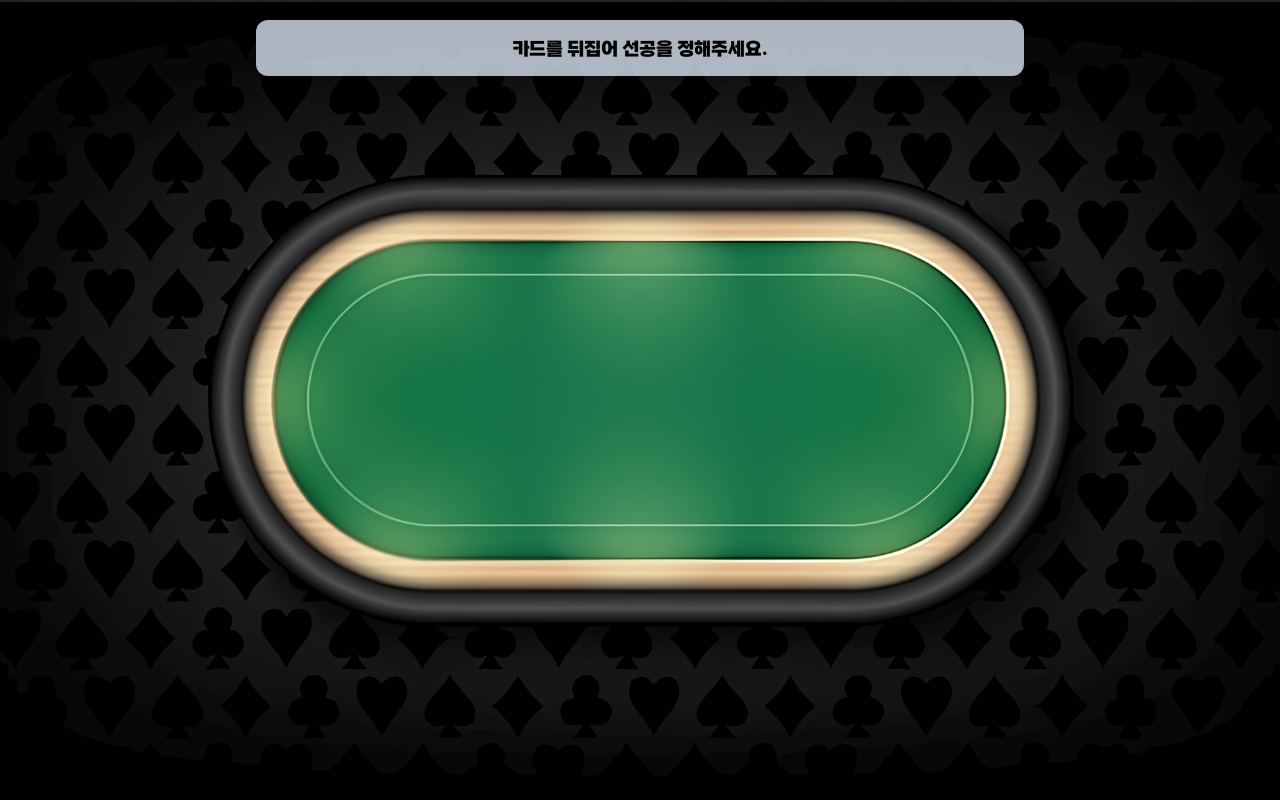
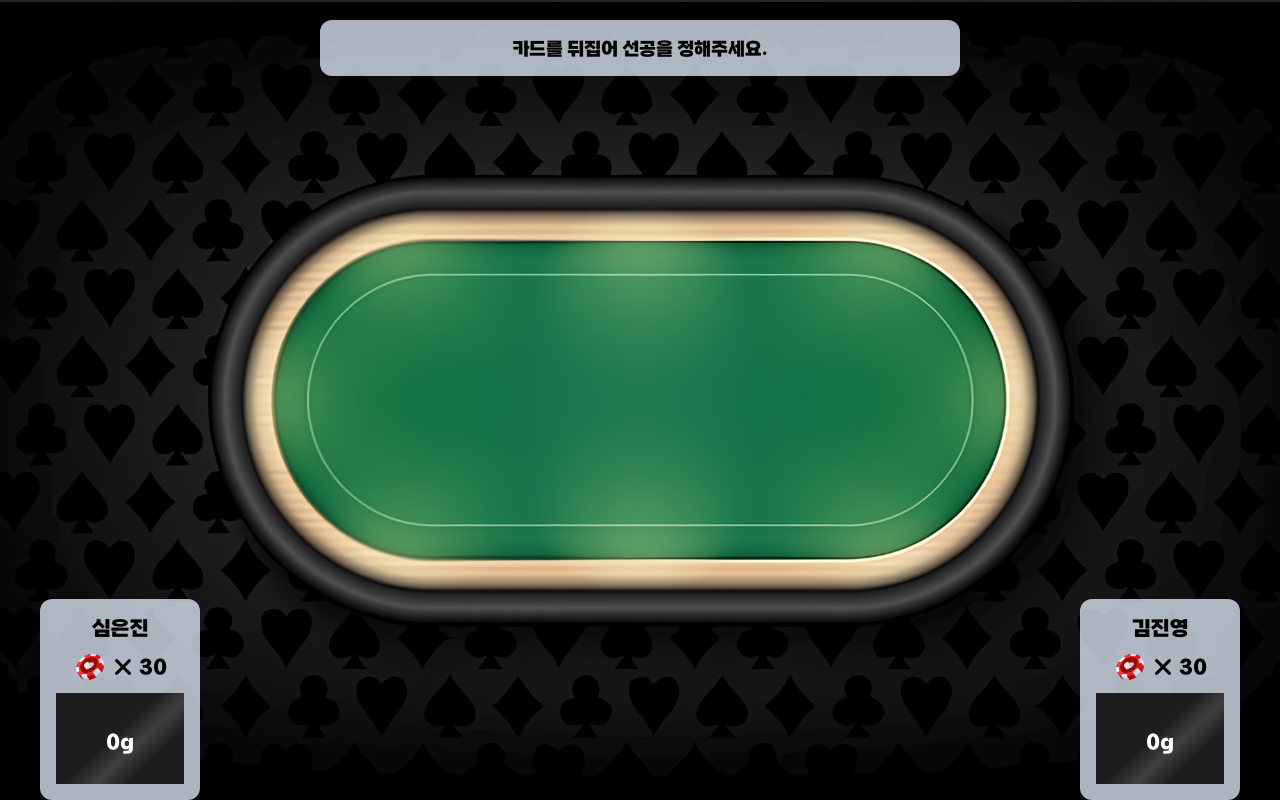
Before and after one commit to LEEILHO/MaengMaengGameLand, a Next.js app in the folder frontend/: page /gsb/game-room/1 in a window 1280 px wide. Built offline with nearby package versions, Linux system fonts and the light colour scheme.

Commit message:
Feat(gsb): 플레이어 정보 카드 구현

```diff
--- a/frontend/src/app/gsb/game-room/[roomId]/page.tsx
+++ b/frontend/src/app/gsb/game-room/[roomId]/page.tsx
@@ -5,6 +5,8 @@ import React, { useState } from 'react'
 
 import * as S from '@styles/gsb/GameRoom.styled'
 import TurnCard from '@components/gsb/client/TurnCard'
+import Timer from '@components/common/clients/Timer'
+import PlayerCard from '@components/gsb/client/PlayerCard'
 
 const GameRoom = () => {
   // 전광판 하나로 해서 상황에 따라 메세지만 바꾸기
@@ -13,7 +15,13 @@ const GameRoom = () => {
   return (
     <>
       <S.GameRoomContainer>
-        <S.DisplayBoard>{displayMessage}</S.DisplayBoard>
+        <S.TopRow>
+          <S.DisplayBoard>{displayMessage}</S.DisplayBoard>
+        </S.TopRow>
+        <S.CenterRow>
+          <PlayerCard nickname="심은진" chipsPlayerHas={30} weight={0} />
+          <PlayerCard nickname="김진영" chipsPlayerHas={30} weight={0} />
+        </S.CenterRow>
       </S.GameRoomContainer>
       {/* <TurnCard /> */}
     </>
--- a/frontend/src/components/gsb/client/PlayerCard.tsx
+++ b/frontend/src/components/gsb/client/PlayerCard.tsx
@@ -1,7 +1,26 @@
 'use client'
 
-const PlayerCard = () => {
-  return <div>Enter</div>
+import { images } from '@constants/images'
+import * as S from '@styles/gsb/PlayerCard.styled'
+
+type Props = {
+  nickname: string
+  chipsPlayerHas: number
+  weight: number
+}
+
+const PlayerCard = ({ nickname, chipsPlayerHas, weight }: Props) => {
+  return (
+    <S.PlayerCardContainer>
+      <S.NicknameP>{nickname}</S.NicknameP>
+      <S.ChipsRow>
+        <img className="chip" src={images.gsb.chip} alt="chip" />
+        <img className="mul" src={images.gsb.mul} alt="곱하기" />
+        <p className="chipsCnt">{chipsPlayerHas}</p>
+      </S.ChipsRow>
+      <S.WeightDisplay>{weight}g</S.WeightDisplay>
+    </S.PlayerCardContainer>
+  )
 }
 
 export default PlayerCard
--- a/frontend/src/constants/images.ts
+++ b/frontend/src/constants/images.ts
@@ -44,5 +44,6 @@ export const images = {
     cardBack: '/images/gsb/card-back.png',
     cardFrontHu: '/images/gsb/card-front-hu.png',
     cardFrontSun: '/images/gsb/card-front-sun.png',
+    mul: '/images/gsb/ic-x.png',
   },
 }
--- a/frontend/src/styles/gsb/GameRoom.styled.ts
+++ b/frontend/src/styles/gsb/GameRoom.styled.ts
@@ -8,22 +8,30 @@ export const GameRoomContainer = styled.div`
   top: 0;
   left: 0;
 
+  display: flex;
+  flex-direction: column;
+  justify-content: space-between;
+
   background-image: url(${images.gsb.background});
   background-repeat: no-repeat;
   background-position: center;
   background-size: cover;
 `
 
-export const DisplayBoard = styled.div`
-  width: 60%;
+export const TopRow = styled.div`
+  width: 100%;
+  display: flex;
+  justify-content: center;
+  align-items: center;
+  position: relative;
+  margin-top: 20px;
+`
+
+export const DisplayBoard = styled.p`
+  width: 50%;
   padding: 16px 54px;
   border-radius: 12px;
   background: rgba(228, 241, 255, 0.75);
-
-  position: fixed;
-  top: 20px;
-  left: 50%;
-  transform: translate(-50%, 0%);
   z-index: 3;
 
   text-align: center;
@@ -31,3 +39,10 @@ export const DisplayBoard = styled.div`
   font-weight: 700;
   line-height: normal;
 `
+
+export const CenterRow = styled.div`
+  display: flex;
+  justify-content: space-between;
+  align-items: center;
+  padding: 0px 40px;
+`
--- a/frontend/src/styles/gsb/PlayerCard.styled.ts
+++ b/frontend/src/styles/gsb/PlayerCard.styled.ts
@@ -1,3 +1,57 @@
 import { styled } from 'styled-components'
 
-export const PlayerCardContainer = styled.div``
+export const PlayerCardContainer = styled.div`
+  width: 160px;
+  height: 201px;
+  display: flex;
+  flex-direction: column;
+  justify-content: space-between;
+  align-items: center;
+  padding: 16px;
+
+  color: #000;
+  text-align: center;
+  font-size: 20px;
+  font-weight: 700;
+  line-height: normal;
+
+  border-radius: 12px;
+  background: rgba(228, 241, 255, 0.75);
+`
+
+export const NicknameP = styled.p``
+
+export const ChipsRow = styled.div`
+  width: 100%;
+  display: flex;
+  justify-content: center;
+  align-items: center;
+  gap: 8px;
+
+  .chip {
+    width: 34px;
+    height: 30px;
+  }
+
+  .mul {
+    width: 16px;
+    height: 16px;
+  }
+
+  .chipsCnt {
+  }
+`
+
+export const WeightDisplay = styled.p`
+  width: 128px;
+  height: 91px;
+  background: linear-gradient(
+      137deg,
+      rgba(0, 0, 0, 0.3) 45.88%,
+      rgba(255, 255, 255, 0.1) 60.41%,
+      rgba(0, 0, 0, 0.3) 74.5%
+    ),
+    #2a2a2a;
+  padding: 36px 50px;
+  color: white;
+`
```
Also changed, not shown: frontend/public/images/gsb/ic-x.png (added).
